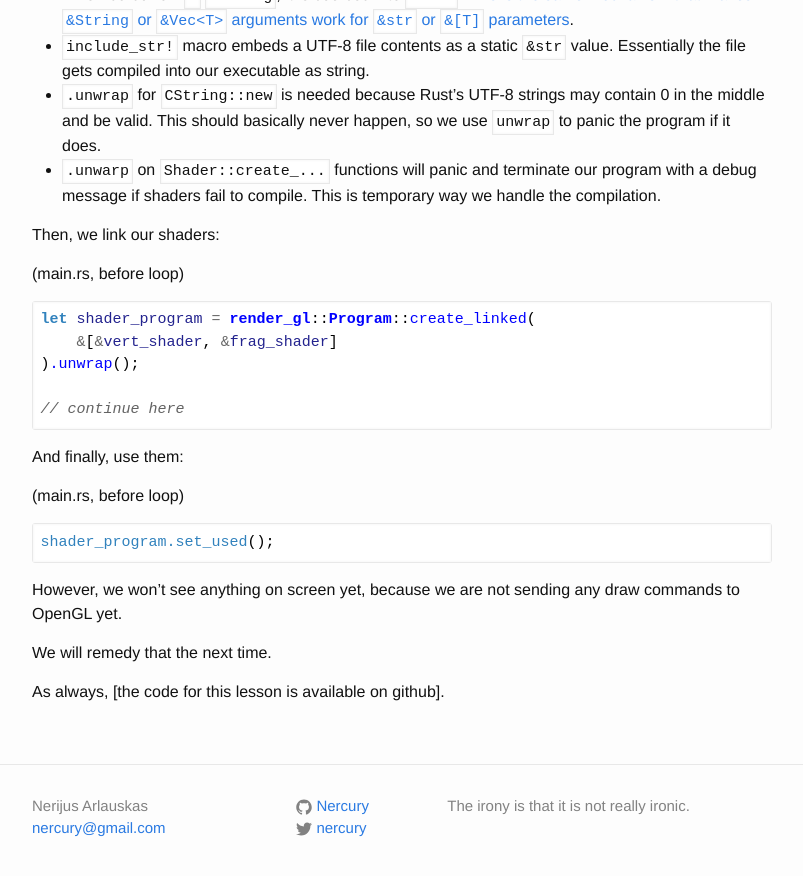
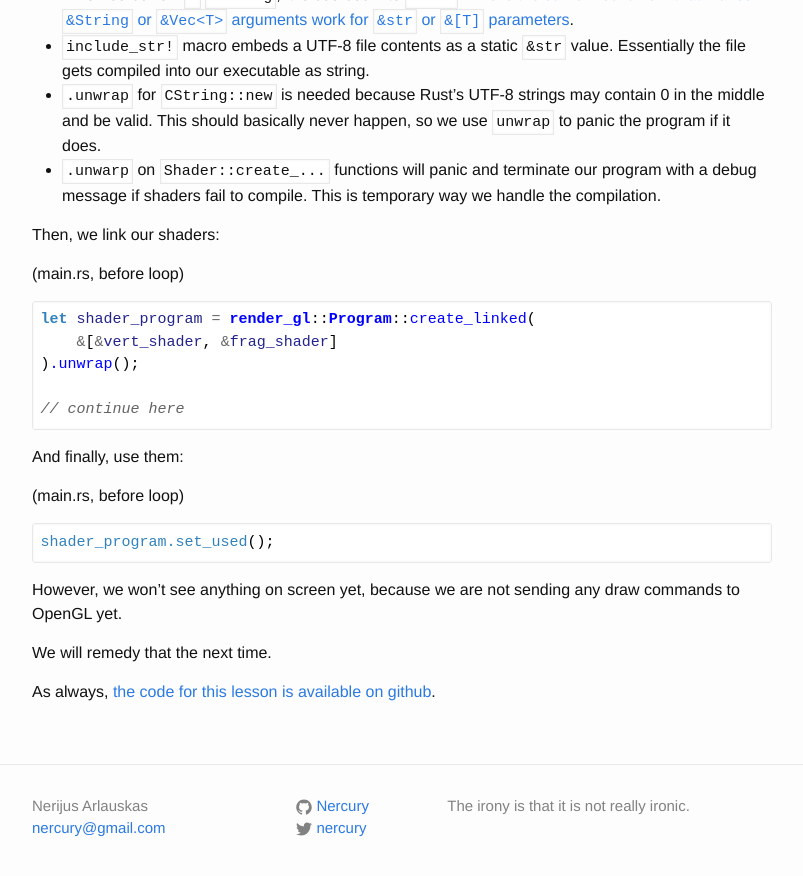
Before and after one commit to Nercury/Nercury.github.io, a Jekyll site: the page built from _posts/2018-02-10-opengl-in-rust-from-scratch-03-compiling-shaders.markdown, in a window 1280 px wide and 900 px high, scrolled down 14355 px. Shown: the top 876 px of the window, without its empty margins (238-1041 px from the left). Built offline with Jekyll 4.4.1, drawn with Linux system fonts in a browser that asks for light colours; nearby versions of some CDN libraries; some of the changed lines change nothing that is shown.

Commit message:
Link to code.

```diff
--- a/_posts/2018-02-10-opengl-in-rust-from-scratch-03-compiling-shaders.markdown
+++ b/_posts/2018-02-10-opengl-in-rust-from-scratch-03-compiling-shaders.markdown
@@ -733,4 +733,4 @@ any draw commands to OpenGL yet.
 
 We will remedy that the next time.
 
-As always, [the code for this lesson is available on github].
+As always, [the code for this lesson is available on github](https://github.com/Nercury/rust-and-opengl-lessons/tree/master/lesson-03).
```
